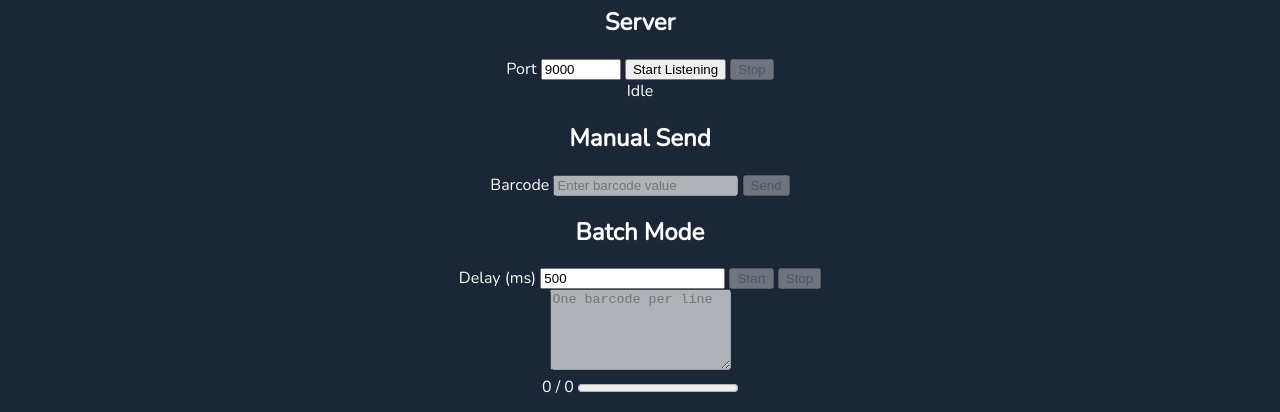
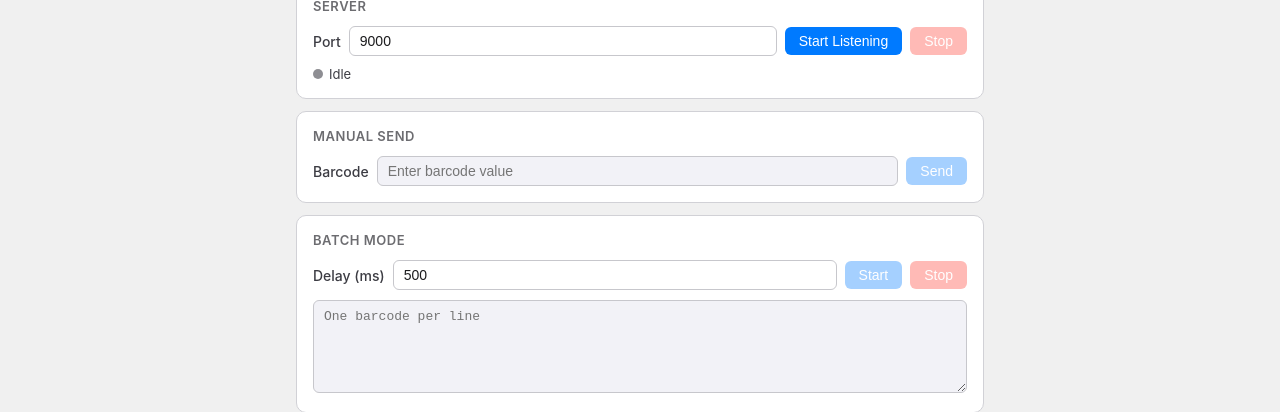
Before and after one commit to FlorianHH/scanner-simulator, a website built with Vite: page frontend/index.html in a window 1280 px wide. Shown: the part 80-492 px from the top of the page. Built offline with nearby package versions, Linux system fonts and the light colour scheme.

Commit message:
feat: add CSS for scanner simulator UI

```diff
--- a/frontend/src/style.css
+++ b/frontend/src/style.css
@@ -1,26 +1,210 @@
-html {
-    background-color: rgba(27, 38, 54, 1);
-    text-align: center;
-    color: white;
+*, *::before, *::after { box-sizing: border-box; margin: 0; padding: 0; }
+
+body {
+  font-family: -apple-system, BlinkMacSystemFont, "Segoe UI", sans-serif;
+  font-size: 14px;
+  background: #f0f0f0;
+  color: #1c1c1e;
+  min-height: 100vh;
 }
 
-body {
-    margin: 0;
-    color: white;
-    font-family: "Nunito", -apple-system, BlinkMacSystemFont, "Segoe UI", "Roboto",
-    "Oxygen", "Ubuntu", "Cantarell", "Fira Sans", "Droid Sans", "Helvetica Neue",
-    sans-serif;
+header {
+  background: #fff;
+  border-bottom: 1px solid #d1d1d6;
+  padding: 12px 20px;
 }
 
-@font-face {
-    font-family: "Nunito";
-    font-style: normal;
-    font-weight: 400;
-    src: local(""),
-    url("assets/fonts/nunito-v16-latin-regular.woff2") format("woff2");
+header h1 {
+  font-size: 16px;
+  font-weight: 600;
+  color: #1c1c1e;
 }
 
-#app {
-    height: 100vh;
-    text-align: center;
+main {
+  display: flex;
+  flex-direction: column;
+  gap: 12px;
+  padding: 16px;
+  max-width: 720px;
+  margin: 0 auto;
 }
+
+.panel {
+  background: #fff;
+  border: 1px solid #d1d1d6;
+  border-radius: 10px;
+  padding: 16px;
+}
+
+.panel h2 {
+  font-size: 13px;
+  font-weight: 600;
+  color: #6c6c70;
+  text-transform: uppercase;
+  letter-spacing: 0.04em;
+  margin-bottom: 12px;
+}
+
+.row {
+  display: flex;
+  align-items: center;
+  gap: 8px;
+  flex-wrap: wrap;
+}
+
+.row label {
+  font-weight: 500;
+  white-space: nowrap;
+  color: #3c3c43;
+}
+
+input[type="text"],
+input[type="number"] {
+  border: 1px solid #c7c7cc;
+  border-radius: 6px;
+  padding: 6px 10px;
+  font-size: 14px;
+  outline: none;
+  flex: 1;
+  min-width: 80px;
+  background: #fff;
+  color: #1c1c1e;
+}
+
+input[type="text"]:focus,
+input[type="number"]:focus {
+  border-color: #007aff;
+  box-shadow: 0 0 0 3px rgba(0, 122, 255, 0.15);
+}
+
+input:disabled {
+  background: #f2f2f7;
+  color: #8e8e93;
+  cursor: not-allowed;
+}
+
+button {
+  border: none;
+  border-radius: 6px;
+  padding: 6px 14px;
+  font-size: 14px;
+  font-weight: 500;
+  cursor: pointer;
+  white-space: nowrap;
+  transition: opacity 0.15s;
+}
+
+button:disabled {
+  opacity: 0.35;
+  cursor: not-allowed;
+}
+
+.btn-primary { background: #007aff; color: #fff; }
+.btn-primary:hover:not(:disabled) { background: #0066d6; }
+
+.btn-danger { background: #ff3b30; color: #fff; }
+.btn-danger:hover:not(:disabled) { background: #d93025; }
+
+.btn-secondary { background: #e5e5ea; color: #1c1c1e; }
+.btn-secondary:hover:not(:disabled) { background: #d1d1d6; }
+
+/* Status indicator */
+.status-row {
+  display: flex;
+  align-items: center;
+  gap: 6px;
+  margin-top: 10px;
+}
+
+.dot {
+  width: 10px;
+  height: 10px;
+  border-radius: 50%;
+  flex-shrink: 0;
+}
+
+.dot-idle       { background: #8e8e93; }
+.dot-listening  { background: #ff9500; }
+.dot-connected  { background: #34c759; }
+.dot-error      { background: #ff3b30; }
+
+#status-text { font-size: 13px; color: #3c3c43; }
+
+/* Batch */
+textarea {
+  width: 100%;
+  margin-top: 10px;
+  padding: 8px 10px;
+  border: 1px solid #c7c7cc;
+  border-radius: 6px;
+  font-size: 13px;
+  font-family: "SF Mono", "Fira Mono", monospace;
+  resize: vertical;
+  outline: none;
+  color: #1c1c1e;
+  background: #fff;
+}
+
+textarea:focus { border-color: #007aff; box-shadow: 0 0 0 3px rgba(0,122,255,0.15); }
+textarea:disabled { background: #f2f2f7; color: #8e8e93; cursor: not-allowed; }
+
+.progress-row {
+  display: flex;
+  align-items: center;
+  gap: 10px;
+  margin-top: 10px;
+}
+
+.progress-row.hidden { display: none; }
+
+#batch-counter { font-size: 12px; color: #6c6c70; white-space: nowrap; }
+
+progress {
+  flex: 1;
+  height: 6px;
+  border-radius: 3px;
+  appearance: none;
+  border: none;
+  background: #e5e5ea;
+  overflow: hidden;
+}
+
+progress::-webkit-progress-bar { background: #e5e5ea; border-radius: 3px; }
+progress::-webkit-progress-value { background: #007aff; border-radius: 3px; }
+progress::-moz-progress-bar { background: #007aff; border-radius: 3px; }
+
+/* Log */
+.log-header {
+  display: flex;
+  justify-content: space-between;
+  align-items: center;
+  margin-bottom: 10px;
+}
+
+.log-header h2 { margin-bottom: 0; }
+
+#log-list {
+  list-style: none;
+  display: flex;
+  flex-direction: column;
+  gap: 2px;
+  max-height: 240px;
+  overflow-y: auto;
+  font-family: "SF Mono", "Fira Mono", monospace;
+  font-size: 12px;
+}
+
+#log-list li {
+  display: grid;
+  grid-template-columns: 70px 42px 1fr;
+  gap: 8px;
+  padding: 3px 0;
+  border-bottom: 1px solid #f2f2f7;
+  color: #3c3c43;
+}
+
+#log-list li .log-time { color: #8e8e93; }
+#log-list li .log-level { font-weight: 600; }
+#log-list li .log-level.SENT { color: #007aff; }
+#log-list li .log-level.INFO { color: #34c759; }
+#log-list li .log-level.ERR  { color: #ff3b30; }
```
